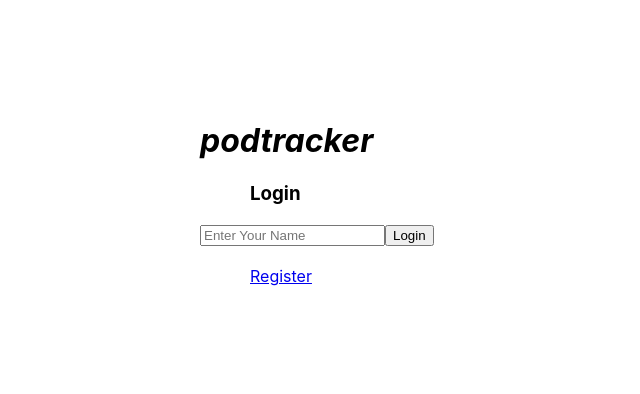
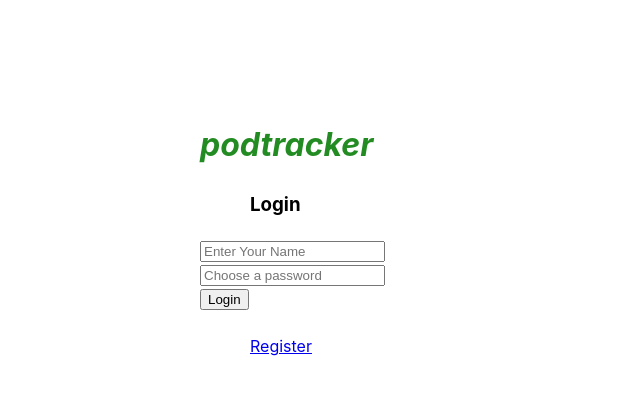
Before and after one commit to wbugenis/podtracker-frontend, a React (Create React App) app: page /login in a window 1280 px wide. Shown: the top 394 px of the page, without its empty margins (0-640 px from the left). Built offline with nearby package versions, Linux system fonts and the light colour scheme.

Commit message:
auth working

```diff
--- a/src/App.js
+++ b/src/App.js
@@ -1,5 +1,5 @@
-import React, {useState} from "react"
-import {Switch, Route, Redirect} from "react-router-dom"
+import React, {useState, useEffect } from "react"
+import {Switch, Route, Redirect, useHistory} from "react-router-dom"
 
 import Navbar from './Navbar'
 import Search from './Search'
@@ -9,74 +9,41 @@ import Signup from './Signup'
 import Player from './Player'
 
 function App() {
-  const [user, setUser] = useState(false)
+  const [user, setUser] = useState({id:null})
   const [currentTrack, setCurrentTrack] = useState({title:"", src: "", type: ""})
+  const history = useHistory()
+  console.log(user)
 
-  const handleLogin = (username) =>{
-      fetch("http://localhost:3000/login", {
-          method: "POST",
-          headers: {
-            'Content-Type':'application/json',
-            Accept:'application/json'
-          },
-          body: JSON.stringify({username: username})
+  useEffect(() => {
+    if (!localStorage.getItem("token")) {
+      console.log("no token")
+      history.push("/login");
+    }
+  }, [])
+
+  useEffect(() => {
+
+    const token = localStorage.getItem("token");
+    console.log("got token")
+    if (token) {
+      console.log(token)
+      fetch(`http://localhost:3000/me`, {
+        headers: {
+          Authorization: `Bearer ${token}`,
+        },
       })
-            .then(r => {
-              console.log(r)
-              return r.json().then((data) => {
-                if (r.ok) {
-                  return data
-                } else {
-                  console.log("not ok", data)
-                  throw data
-                }
-              })
-            })
-            .then(user => {
-              console.log(user)
-              if (user){
-                setUser(user)
-              } else {
-                alert("Try again")
-              }
-            })
-            .catch(data => console.log(data))
-  }
+        .then((r) => r.json())
+        .then((user) => {
+          setUser(user);
 
-  const handleSignup = (username) =>{
-    fetch("http://localhost:3000/users", {
-        method: "POST",
-        headers: {
-          'Content-Type':'application/json',
-          Accept:'application/json'
-        },
-        body: JSON.stringify({username: username})
-    })
-        .then(r => {
-          return r.json().then((data) => {
-            if (r.ok) {
-              console.log("ok", data)
-              return data
-            } else {
-              console.log("not ok", data)
-              throw data
-            }
-          })
-        })
-        .then(user => {
-          console.log("2nd then", user)
-          if (user){
-            setUser(user)
-          } else {
-            alert("Try again")
-          }
-        })
-        .catch(data => console.log(data))
-  }
+          console.log(user);
+        });
+    }
+  }, []);
 
   return (
     <div className="main">
-      {user ? <>
+      {user.id ? <>
         <div className="logo">
           <h1 style={{fontStyle:"italic"}}>podtracker</h1>
         </div>
@@ -101,12 +68,13 @@ function App() {
         </>
       :
       <div className="welcome-div">
+        <h1 style={{fontStyle:'italic', color:"forestgreen"}}>podtracker</h1>
         <Switch>
           <Route exact path="/login">
-            <Login handleLogin={handleLogin}/>
+            <Login setUser={setUser}/>
           </Route>
           <Route exact path="/signup">
-            <Signup handleSignup={handleSignup}/>
+            <Signup setUser={setUser}/>
           </Route>
           <Route exact path="/*">
               <Redirect to={{pathname: "/login"}}/>
--- a/src/Login.js
+++ b/src/Login.js
@@ -1,25 +1,63 @@
 import React, {useState} from "react"
-import {Link} from "react-router-dom"
+import { Link } from "react-router-dom"
 
-const Login = ({handleLogin}) =>{
+const Login = ({setUser}) =>{
     const [username, setUsername] = useState("")
+    const [password, setPassword] = useState("")
+    const [errors, setErrors] = useState("")
 
-    const handleSubmit = (event) => {
+    const handleLogin = (event) =>{
         event.preventDefault()
-        handleLogin(username)
-    }
+
+        fetch("http://localhost:3000/login", {
+            method: "POST",
+            headers: {
+              'Content-Type':'application/json',
+              Accept:'application/json'
+            },
+            body: JSON.stringify({username, password})
+        })
+            .then((r) => {
+                return r.json().then((data) => {
+                    if (r.ok) {
+                        return data;
+                    } else {
+                        throw data;
+                    }
+                });
+            })
+            .then((response) => {
+                const { user, token } = response;
+                localStorage.setItem("token", token);
+                setUser(user);
+            })
+            .catch((response) => {
+                console.log(response)
+                if(response.toString().includes("TypeError")){
+                    response = {errors: ["Server Error"]}
+                }
+                setErrors(response.errors)
+            });
+      }
 
     return (
         <>
-            <h1 style={{fontStyle:'italic'}}>podtracker</h1>
             <h3 style={{marginLeft:'50px'}}>Login</h3>
-            <form onSubmit={handleSubmit}>
-                <label>
+            <form onSubmit={handleLogin}>
                     <input type="text" value={username} placeholder="Enter Your Name" onChange={e=>setUsername(e.target.value)}/>
+                    <br/>
+                    <input type="password" value={password} placeholder="Choose a password" onChange={e=>setPassword(e.target.value)}/>
+                    <br />
                     <input type="submit" value="Login"/>
-                </label>
             </form>
             <br />
+            {errors.length !== 0 ? (
+                <>
+                {errors.map((er, i) => (
+                    <div key={i}>{er}</div>
+                ))}
+                </>
+            ) : null}
             <Link style={{marginLeft:'50px'}} to="/signup">Register</Link>
         </>
     )
--- a/src/Signup.js
+++ b/src/Signup.js
@@ -1,23 +1,69 @@
 import React, {useState} from "react"
+import { Link } from "react-router-dom"
 
-const Signup = ({handleSignup}) =>{
+const Signup = ({setUser}) =>{
     const [username, setUsername] = useState("")
+    const [password, setPassword] = useState("")
+    const [errors, setErrors] = useState([])
+    console.log("errors is", errors)
 
-    const handleSubmit = (event) => {
+    const handleSignup = (event) =>{
         event.preventDefault()
-        handleSignup(username)
+
+        fetch("http://localhost:3000/users", {
+            method: "POST",
+            headers: {
+              'Content-Type':'application/json',
+              Accept:'application/json'
+            },
+            body: JSON.stringify({username, password})
+        })
+            .then((r) => {
+                return r.json().then((data) => {
+                    if (r.ok) {
+                        return data;
+                    } else {
+                        throw data;
+                    }
+                });
+            })
+            .then((response) => {
+                console.log(response)
+                const { user, token } = response;
+                localStorage.setItem("token", token);
+                setUser(user);
+            })
+            .catch((response) =>{
+                console.log(response)
+                if(response.toString().includes("TypeError")){
+                    response = {errors: ["Server Error"]}
+                }
+                console.log(response)
+                setErrors(response.errors)
+             } );
     }
 
     return (
         <>
-            <h1>Registration Page</h1>
-            <form onSubmit={handleSubmit}>
-                <label>
-                    Name
-                    <input type="text" value={username} onChange={e=>setUsername(e.target.value)}/>
-                    <input type="submit" value="Register"/>
-                </label>
+            <h4>Registration Form</h4>
+
+            <form onSubmit={handleSignup}>
+                <input type="text" value={username} placeholder="Choose a username" onChange={e=>setUsername(e.target.value)}/>
+                <br />
+                <input type="password" value={password} placeholder="Choose a password" onChange={e=>setPassword(e.target.value)}/>
+                <br />
+                <input type="submit" value="Register"/>
             </form>
+
+            <br />
+            {errors.length !== 0 ? (
+                <>
+                {errors.map((er, i) => (
+                    <div key={i}>{er}</div>
+                ))}
+                </>
+            ) : null}
+            <Link style={{marginLeft:'50px'}} to="/login">Login</Link>
         </>
     )
 }
--- a/src/index.css
+++ b/src/index.css
@@ -46,6 +46,7 @@ section {
 .welcome-div {
   grid-area: content;
   align-items: center;
+  line-height: 1.5;
 }
 
 .episode-holder{
```
